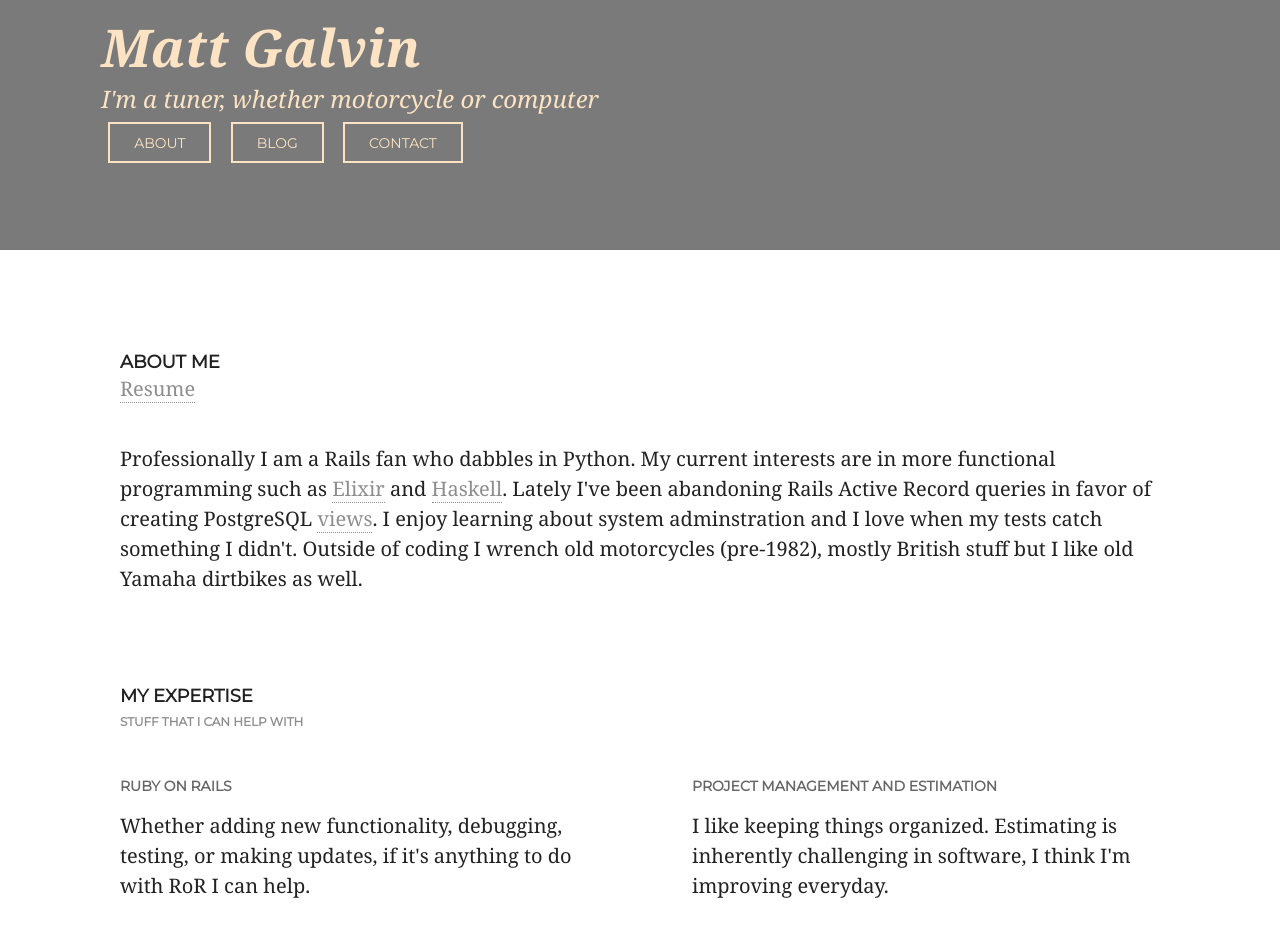
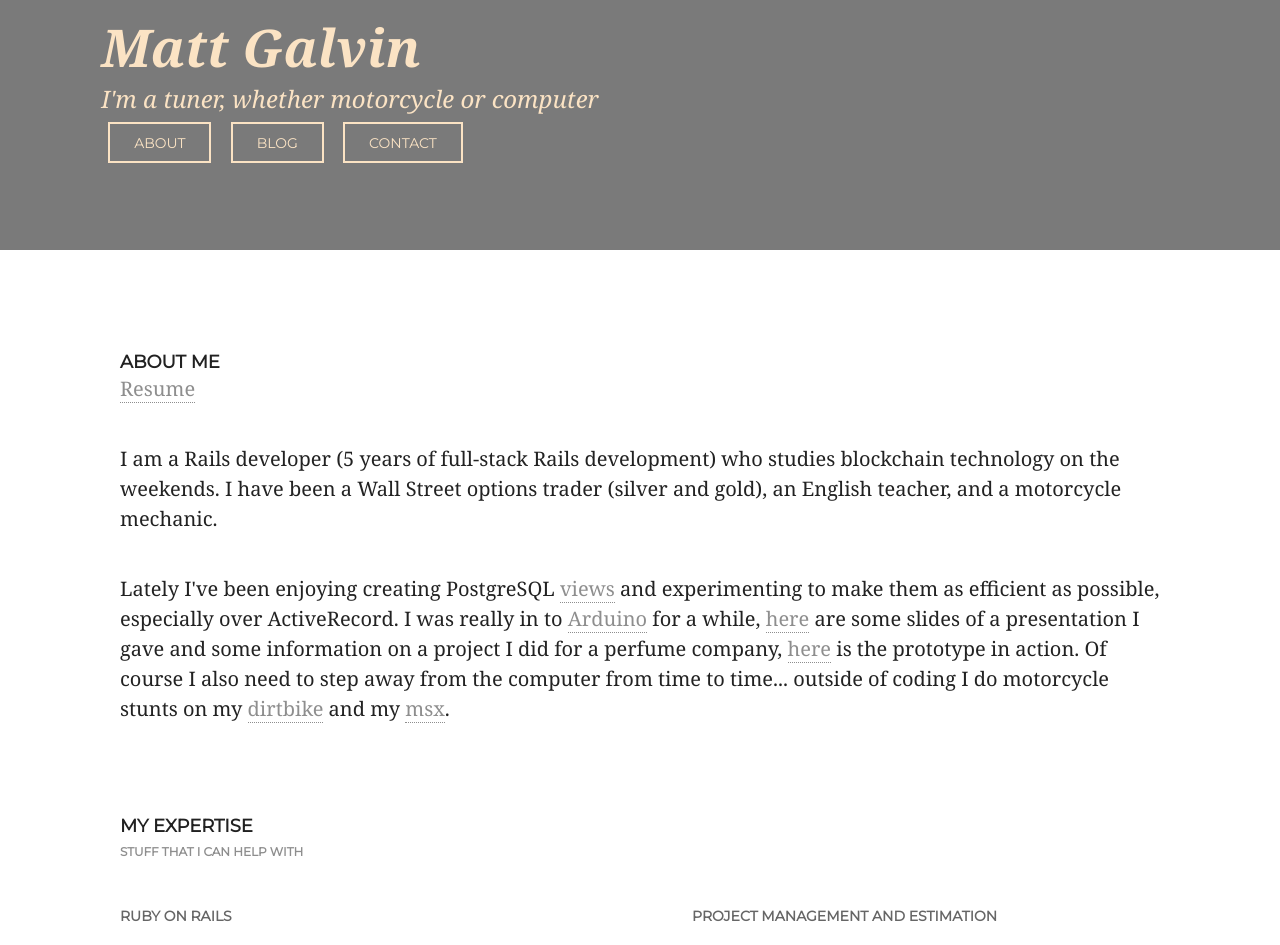
Before and after one commit to mattjg908/mattjg908.github.com, a Jekyll site: the page built from about/index.html, in a window 1280 px wide. Shown: the top 945 px of the page. Built offline with Jekyll 4.4.1, drawn with Linux system fonts in a browser that asks for light colours; some web fonts are replaced; some of the changed text lies outside the part shown.

Commit message:
Update about page

```diff
--- a/about/index.html
+++ b/about/index.html
@@ -15,7 +15,9 @@ overview: true
                 <a href="/img/matthewgalvinresume.pdf">Resume</a>
             </header>
 
-            <p>Professionally I am a Rails fan who dabbles in Python. My current interests are in more functional programming such as <a href="http://elixir-lang.org/">Elixir</a> and <a href="https://www.haskell.org/">Haskell</a>. Lately I've been abandoning Rails Active Record queries in favor of creating PostgreSQL <a href="http://www.postgresql.org/docs/9.4/static/sql-createview.html">views</a>. I enjoy learning about system adminstration and I love when my tests catch something I didn't. Outside of coding I wrench old motorcycles (pre-1982), mostly British stuff but I like old Yamaha dirtbikes as well.</p>
+            <p>I am a Rails developer (5 years of full-stack Rails development) who studies blockchain technology on the weekends. I have been a Wall Street options trader (silver and gold), an English teacher, and a motorcycle mechanic.
+           </p>
+           <p>Lately I've been enjoying creating PostgreSQL <a href="http://www.postgresql.org/docs/9.4/static/sql-createview.html">views</a> and experimenting to make them as efficient as possible, especially over ActiveRecord. I was really in to <a href="https://www.arduino.cc/">Arduino</a> for a while, <a href="https://docs.google.com/presentation/d/1pNaa5F_CRKQZoLLTRxBM6zquq7ihvgUNmuA7Ba3Cw4A/edit?usp=sharing">here</a> are some slides of a presentation I gave and some information on a project I did for a perfume company, <a href="https://www.youtube.com/watch?time_continue=5&v=hkZftpLGA8M">here</a> is the prototype in action. Of course I also need to step away from the computer from time to time... outside of coding I do motorcycle stunts on my <a href="https://youtu.be/1jLTRDY_gB4">dirtbike</a> and my <a href="https://www.youtube.com/watch?v=3o0gy-JqgmQ&feature=youtu.be">msx</a>.</p>
 
         </section>
 
@@ -45,7 +47,7 @@ overview: true
                 <p>I like keeping things organized. Estimating is inherently challenging in software, I think I'm improving everyday.</p>
 
                 <h4>E-Commerce</h4>
-                <p>I worked on Wall Street for 5 years, now I work extensively on e-commerce sites.</p>
+                <p>I worked on Wall Street for 5 years, I enjoy business and applying that experience to web application development.</p>
 
                 <h4>Client Representation and Consultation</h4>
                 <p>Getting to learn about an industry or how a business works is another great benefit to software development. Over the years I have been in constant contact with CEOs and business owners, their success is mine and I love helping to make their passions profitable.</p>
```
